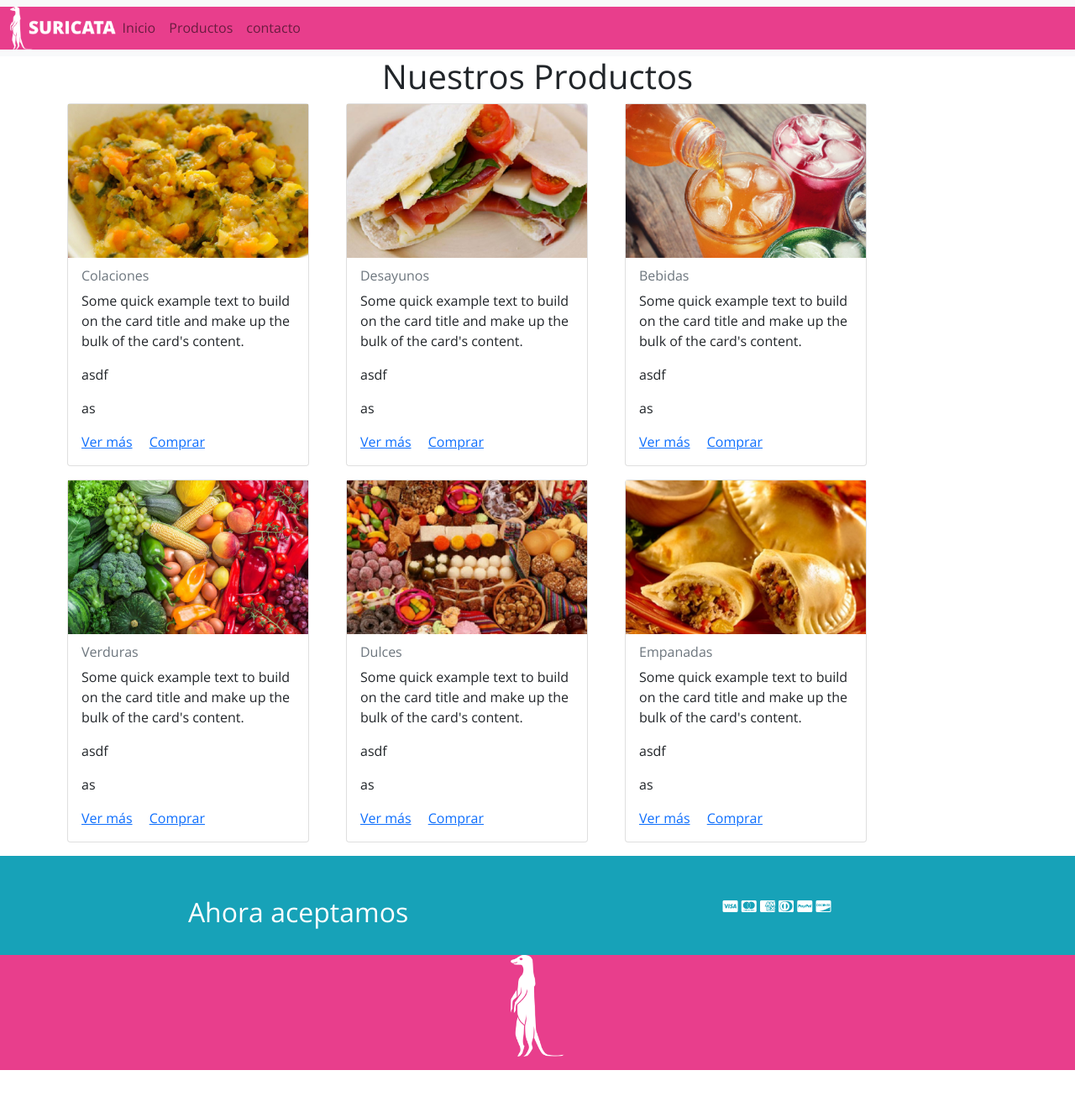
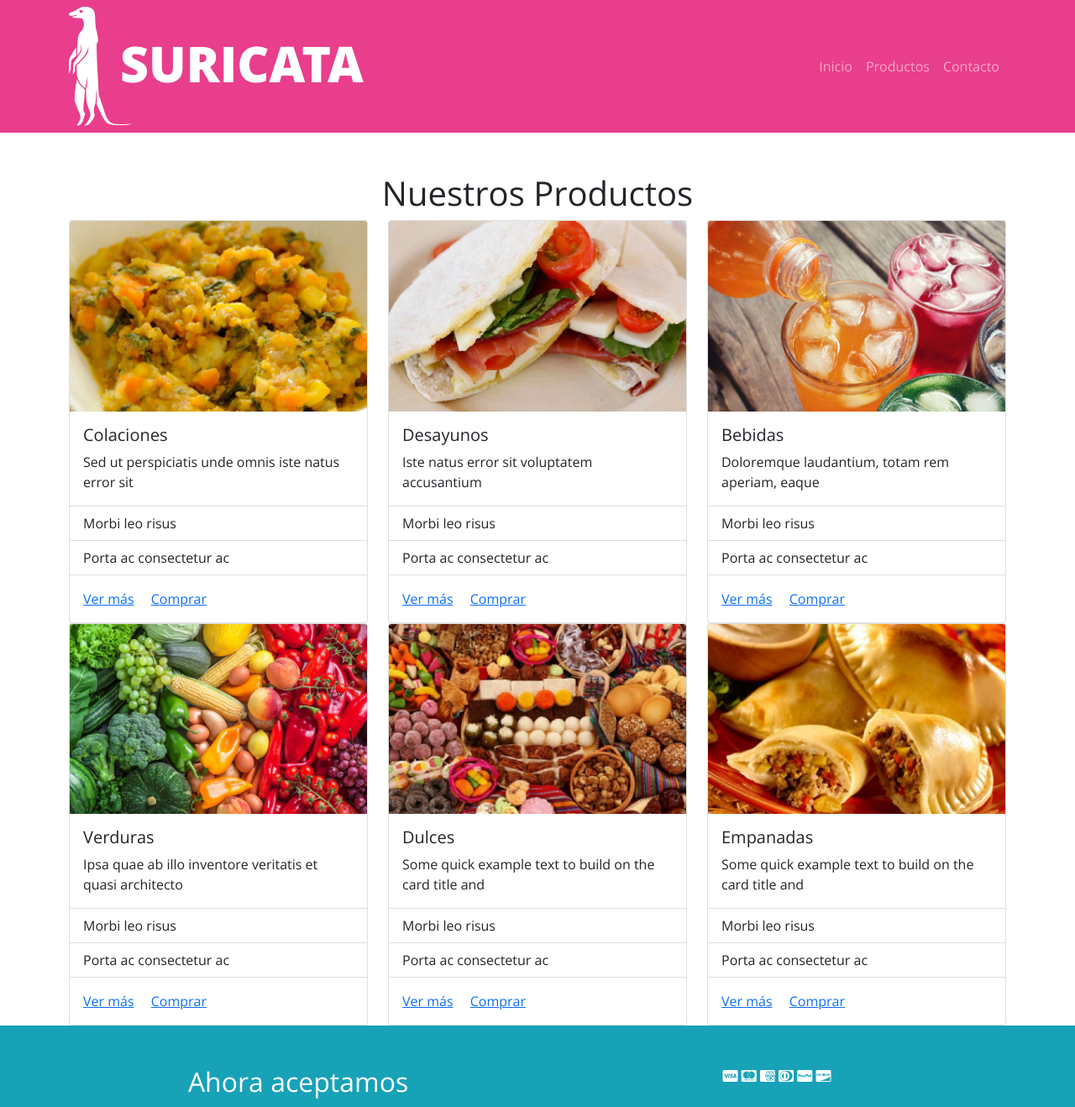
Before and after one commit to Franvidela/suricata, a plain HTML site: page index.html in a window 1280 px wide. Shown: the top 1318 px of the page at 84% size. Before the commit the page ends 1274 px from the top, so only its background shows below. Drawn offline with nearby package versions, Linux system fonts and the light colour scheme.

Commit message:
third commit

```diff
--- a/index.html
+++ b/index.html
@@ -17,113 +17,137 @@
 
 <body>
   <section>
-    <nav class="navbar navbar-expand-lg navbar-light bg-light">
-      <div class="container-fluid">
-        <img src="assets/img/logo.png" width="10%" alt="logo">
-          <div class="collapse navbar-collapse" id="navbarSupportedContent">
-            <ul class="navbar-nav me-auto mb-2 mb-lg-0">
-                <li class="nav-item">
-                    <a class="nav-link" href="#">Inicio</a>
-                  </li>
-                  <li class="nav-item">
+    <nav class="navbar navbar-expand-lg navbar-dark" style="background-color: #e83e8c">
+      <div class="container-fluid container">
+          <img class="logo" src="assets/img/logo.png" href="Suricata">
+          <button class="navbar-toggler" type="button" data-bs-toggle="collapse" data-bs-target="#navbarNav" aria-controls="navbarNav" aria-expanded="false" aria-label="Toggle navigation">
+          <span class="navbar-toggler-icon"></span>
+          </button>
+          <div class="collapse navbar-collapse" id="navbarNav">
+              <div class="navbar-nav ms-auto">
+                  <a class="nav-link" aria-current="page" href="#">Inicio</a>
                   <a class="nav-link" href="#">Productos</a>
-                  </li>
-              <li class="nav-item">
-                <a class="nav-link" href="#">contacto</a>
-              </li>
+                  <a class="nav-link" href="#">Contacto</a>
+              </div>
           </div>
       </div>
   </nav>
     </section>
     <header>
-        <h1>Nuestros Productos</h1>
+        <h1 class="mt-5">Nuestros Productos</h1>
     </header>
 <!--MAIN-->
     <main>
-      <article class="tarjetas0">
-     <section class="tarjetas1">
-      <figure>
-        <div class="card" style="width: 18rem;">
-          <img src="assets/img/colaciones.jpg" alt="colacion" width: "248px" height: "132px">
+      <section>
+        <div class="container">
+            <div class="row row-cols-1 row-cols-lg-3">
+                <div class="col">
+                    <div class="card" style="width: auto;">
+                        <img src="assets/img/colaciones.jpg" class="card-img-top" alt="Colaciones">
                         <div class="card-body">
-            <h6 class="card-subtitle mb-2 text-muted">Colaciones</h6>
-            <p class="card-text">Some quick example text to build on the card title and make up the bulk of the card's content.</p>
-            <p>asdf</p>
-            <p>as</p>
+                            <h5 class="card-title">Colaciones</h5>
+                            <p class="card-text">Sed ut perspiciatis unde omnis iste natus error sit</p>
+                        </div>
+                        <ul class="list-group list-group-flush">
+                            <li class="list-group-item">Morbi leo risus</li>
+                            <li class="list-group-item">Porta ac consectetur ac</li>
+                        </ul>
+                        <div class="card-body">
                             <a href="#" class="card-link">Ver más</a>
                             <a href="#" class="card-link">Comprar</a>
                         </div>
                     </div>
-      </figure>
-      <figure>
-        <div class="card" style="width: 18rem;">
-          <img src="assets/img/desayunos.jpg" alt="desayuno" width: "248px" height: "132px">
+                </div>
+                <div class="col">
+                    <div class="card" style="width: auto;">
+                        <img src="assets/img/desayunos.jpg" class="card-img-top" alt="Desayunos">
                         <div class="card-body">
-            <h6 class="card-subtitle mb-2 text-muted">Desayunos</h6>
-            <p class="card-text">Some quick example text to build on the card title and make up the bulk of the card's content.</p>
-            <p>asdf</p>
-            <p>as</p>
+                            <h5 class="card-title">Desayunos</h5>
+                            <p class="card-text">Iste natus error sit voluptatem accusantium</p>
+                        </div>
+                        <ul class="list-group list-group-flush">
+                            <li class="list-group-item">Morbi leo risus</li>
+                            <li class="list-group-item">Porta ac consectetur ac</li>
+                        </ul>
+                        <div class="card-body">
                             <a href="#" class="card-link">Ver más</a>
                             <a href="#" class="card-link">Comprar</a>
                         </div>
                     </div>
-      </figure>
-      <figure>
-        <div class="card" style="width: 18rem;">
-          <img src="assets/img/bebidas.jpg" alt="bebidas" width: "248px" height: "132px">
+                </div>
+                <div class="col">
+                    <div class="card" style="width: auto;">
+                        <img src="assets/img/bebidas.jpg" class="card-img-top" alt="Bebidas">
                         <div class="card-body">
-            <h6 class="card-subtitle mb-2 text-muted">Bebidas</h6>
-            <p class="card-text">Some quick example text to build on the card title and make up the bulk of the card's content.</p>
-            <p>asdf</p>
-              <p>as</p>
+                            <h5 class="card-title">Bebidas</h5>
+                            <p class="card-text">Doloremque laudantium, totam rem aperiam, eaque</p>
+                        </div>
+                        <ul class="list-group list-group-flush">
+                            <li class="list-group-item">Morbi leo risus</li>
+                            <li class="list-group-item">Porta ac consectetur ac</li>
+                        </ul>
+                        <div class="card-body">
                             <a href="#" class="card-link">Ver más</a>
                             <a href="#" class="card-link">Comprar</a>
                         </div>
                     </div>
-      </figure>
-     </section>
-      <section class="tarjetas2">
-        <figure>
-          <div class="card" style="width: 18rem;">
-            <img src="assets/img/verduras.jpg" alt="verduras" width: "248px" height: "132px">
+                </div>
+            </div>
+            <div class="row row-cols-1 row-cols-lg-3">
+                <div class="col">
+                    <div class="card" style="width: auto;">
+                        <img src="assets/img/verduras.jpg" class="card-img-top" alt="Verduras">
                         <div class="card-body">
-              <h6 class="card-subtitle mb-2 text-muted">Verduras</h6>
-              <p class="card-text">Some quick example text to build on the card title and make up the bulk of the card's content.</p>
-              <p>asdf</p>
-              <p>as</p>
+                            <h5 class="card-title">Verduras</h5>
+                            <p class="card-text">Ipsa quae ab illo inventore veritatis et quasi architecto</p>
+                        </div>
+                        <ul class="list-group list-group-flush">
+                            <li class="list-group-item">Morbi leo risus</li>
+                            <li class="list-group-item">Porta ac consectetur ac</li>
+                        </ul>
+                        <div class="card-body">
                             <a href="#" class="card-link">Ver más</a>
                             <a href="#" class="card-link">Comprar</a>
                         </div>
                     </div>
-        </figure>
-        <figure>
-          <div class="card" style="width: 18rem;">
-            <img src="assets/img/dulces.jpg" alt="dulces width: "248px" height: "132px">
+                </div>
+                <div class="col">
+                    <div class="card" style="width: auto;">
+                        <img src="assets/img/dulces.jpg" class="card-img-top" alt="Dulces">
                         <div class="card-body">
-              <h6 class="card-subtitle mb-2 text-muted">Dulces</h6>
-              <p class="card-text">Some quick example text to build on the card title and make up the bulk of the card's content.</p>
-              <p>asdf</p>
-              <p>as</p>
+                            <h5 class="card-title">Dulces</h5>
+                            <p class="card-text">Some quick example text to build on the card title and</p>
+                        </div>
+                        <ul class="list-group list-group-flush">
+                            <li class="list-group-item">Morbi leo risus</li>
+                            <li class="list-group-item">Porta ac consectetur ac</li>
+                        </ul>
+                        <div class="card-body">
                             <a href="#" class="card-link">Ver más</a>
                             <a href="#" class="card-link">Comprar</a>
                         </div>
                     </div>
-        </figure>
-        <figure>
-          <div class="card" style="width: 18rem;">
-            <img src="assets/img/empanadas.jpg" alt="empanadas" width: "248px" height: "132px">
+                    </div>
+                <div class="col">
+                    <div class="card" style="width: auto;">
+                        <img src="assets/img/empanadas.jpg" class="card-img-top" alt="Empanadas">
                         <div class="card-body">
-              <h6 class="card-subtitle mb-2 text-muted">Empanadas</h6>
-              <p class="card-text">Some quick example text to build on the card title and make up the bulk of the card's content.</p>
-              <p>asdf</p>
-              <p>as</p>
+                            <h5 class="card-title">Empanadas</h5>
+                            <p class="card-text">Some quick example text to build on the card title and</p>
+                        </div>
+                        <ul class="list-group list-group-flush">
+                            <li class="list-group-item">Morbi leo risus</li>
+                            <li class="list-group-item">Porta ac consectetur ac</li>
+                        </ul>
+                        <div class="card-body">
                             <a href="#" class="card-link">Ver más</a>
                             <a href="#" class="card-link">Comprar</a>
                         </div>
                     </div>
-        </figure>
+                </div>
+            </div>
+        </div>
     </section>
-    </article>
     </main>
 <!--FOOTER-->
     <footer>
```
Lines whose indentation alone changed are shown as unchanged.
